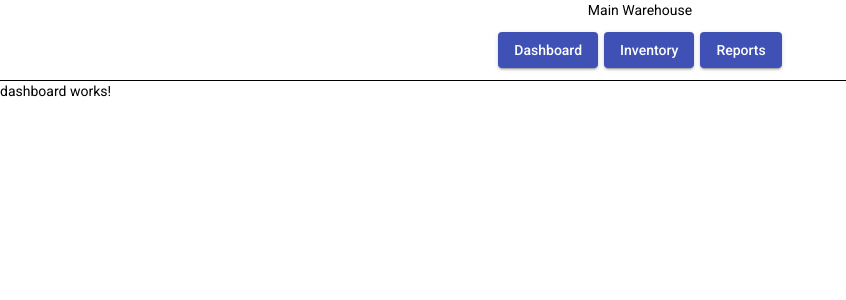
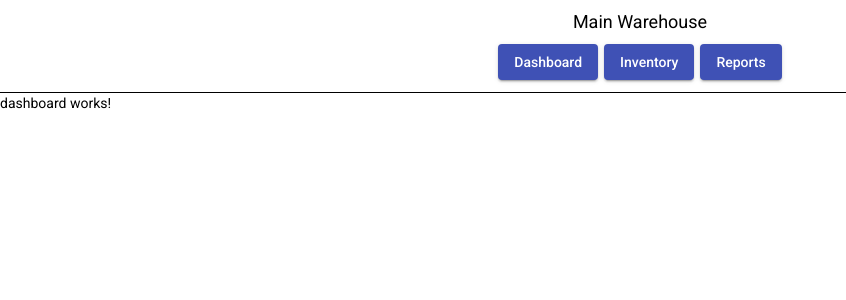
Before and after one commit to ungerecht/warehouse-inventory, an Angular app: page /dashboard in a window 1280 px wide. Shown: the top 300 px of the page, without its empty margins (0-846 px from the left). Built offline with nearby package versions, Linux system fonts and the light colour scheme.

Commit message:
style warehouse title

```diff
--- a/src/app/app.component.css
+++ b/src/app/app.component.css
@@ -3,8 +3,13 @@
   justify-content: center;
 }
 
+.title {
+  font-size: large;
+  padding: 12px;
+}
+
 .navbar {
-  padding: 12px;
+  padding-bottom: 12px;
   border-bottom: 1px solid black;
 }
 
```
